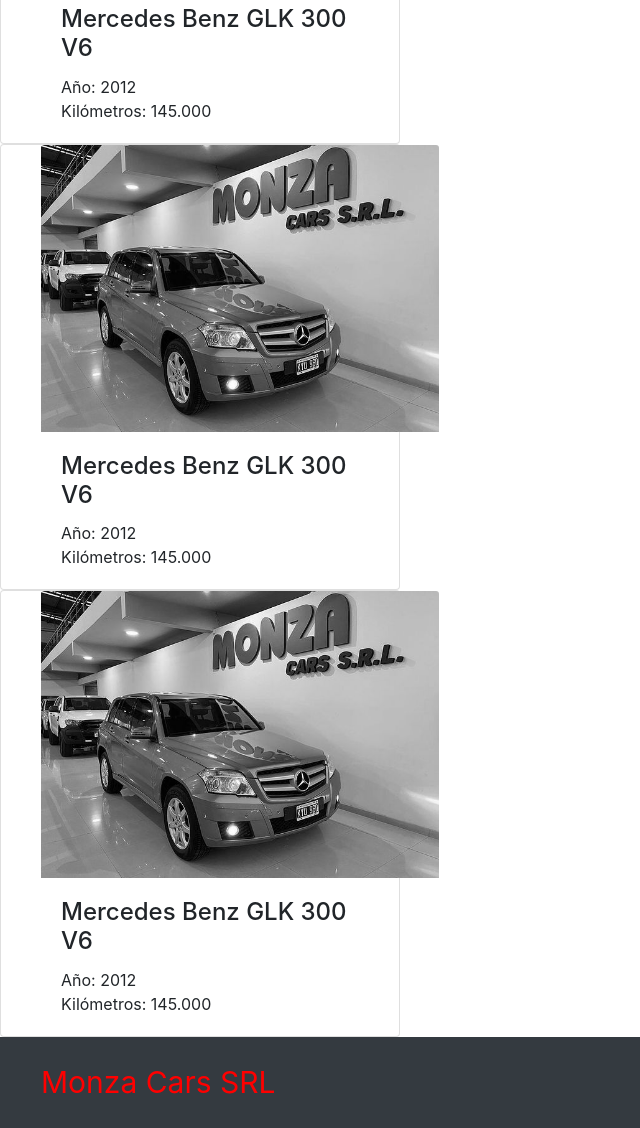
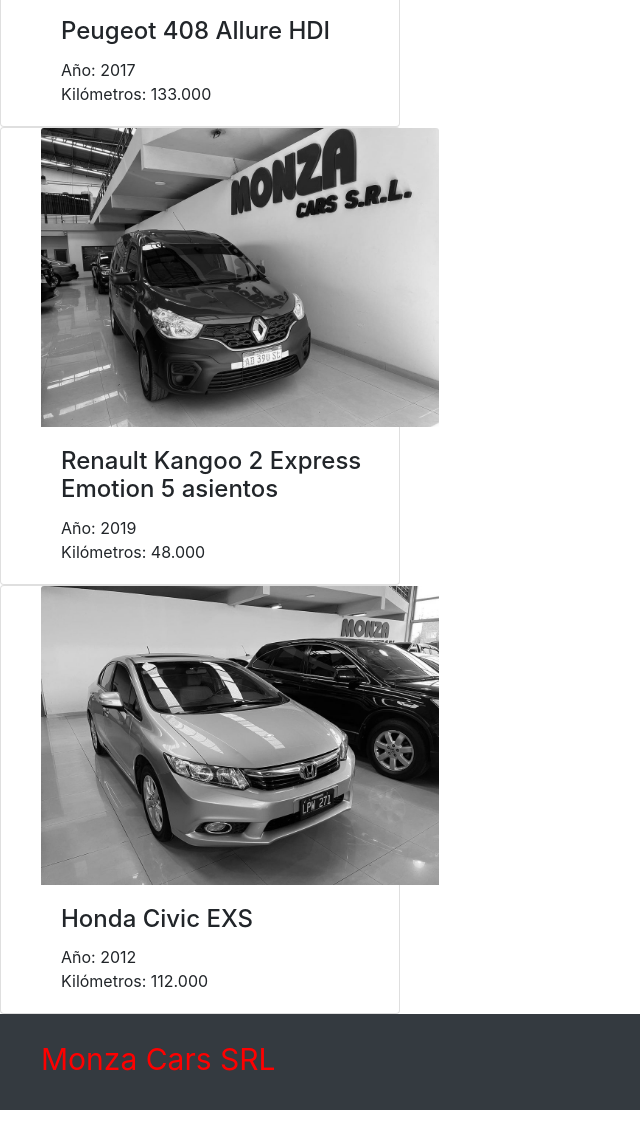
Before and after one commit to TiagoKuszek/Monza_Cars, a plain HTML site: page Vehiculos.html in a window 1280 px wide. Shown: the part 1270-2398 px from the top of the page, without its empty margins (0-640 px from the left). Drawn offline with nearby package versions, Linux system fonts and the light colour scheme; a web font is replaced by a local one.

Commit message:
agrego fotos nuevas

```diff
--- a/Vehiculos.html
+++ b/Vehiculos.html
@@ -70,30 +70,30 @@
             </div>
         </div>
         <div class="card" style="width:400px">
-            <img class="card-img-top" id="ventaautos" src="./img/mercedes.jpg" alt="Autoalaventa">
+            <img class="card-img-top" id="ventaautos" src="./img/peugeot408.jpg" alt="Autoalaventa">
             <div class="card-body">
-            <h4 class="card-title">Mercedes Benz GLK 300 V6</h4>
-            <p class="card-text">Año: 2012
+            <h4 class="card-title">Peugeot 408 Allure HDI</h4>
+            <p class="card-text">Año: 2017
                 <br>
-                Kilómetros: 145.000</p>
+                Kilómetros: 133.000</p>
             </div>
         </div>
         <div class="card" style="width:400px">
-            <img class="card-img-top" id="ventaautos" src="./img/mercedes.jpg" alt="Autoalaventa">
+            <img class="card-img-top" id="ventaautos" src="./img/kangoo.jpg" alt="Autoalaventa">
             <div class="card-body">
-            <h4 class="card-title">Mercedes Benz GLK 300 V6</h4>
-            <p class="card-text">Año: 2012
+            <h4 class="card-title">Renault Kangoo 2 Express Emotion 5 asientos</h4>
+            <p class="card-text">Año: 2019
                 <br>
-                Kilómetros: 145.000</p>
+                Kilómetros: 48.000</p>
             </div>
         </div>
         <div class="card" style="width:400px">
-            <img class="card-img-top" id="ventaautos" src="./img/mercedes.jpg" alt="Autoalaventa">
+            <img class="card-img-top" id="ventaautos" src="./img/civic.jpg" alt="Autoalaventa">
             <div class="card-body">
-            <h4 class="card-title">Mercedes Benz GLK 300 V6</h4>
+            <h4 class="card-title">Honda Civic EXS</h4>
             <p class="card-text">Año: 2012
                 <br>
-                Kilómetros: 145.000</p>
+                Kilómetros: 112.000</p>
             </div>
         </div>
     </div>
```
Also changed, not shown: estilos.scss (+6 -1 lines), index.html (+3 -3 lines), img/bmw.jpg (added), img/civic.jpg (added), img/exterior.jpg (added), img/kangoo.jpg (added), img/logo.jfif (deleted), img/peugeot408.jpg (added), img/q3.jpg (added).
